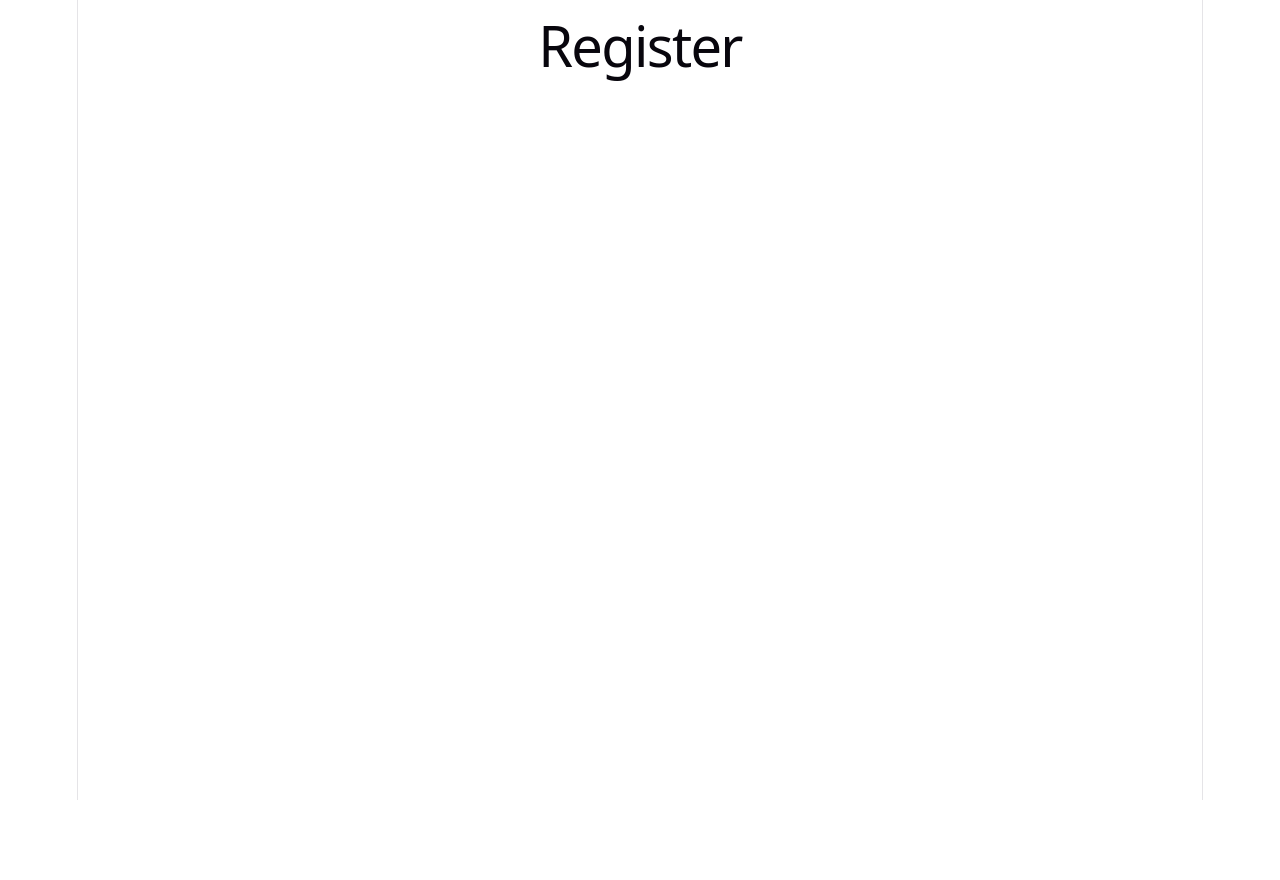
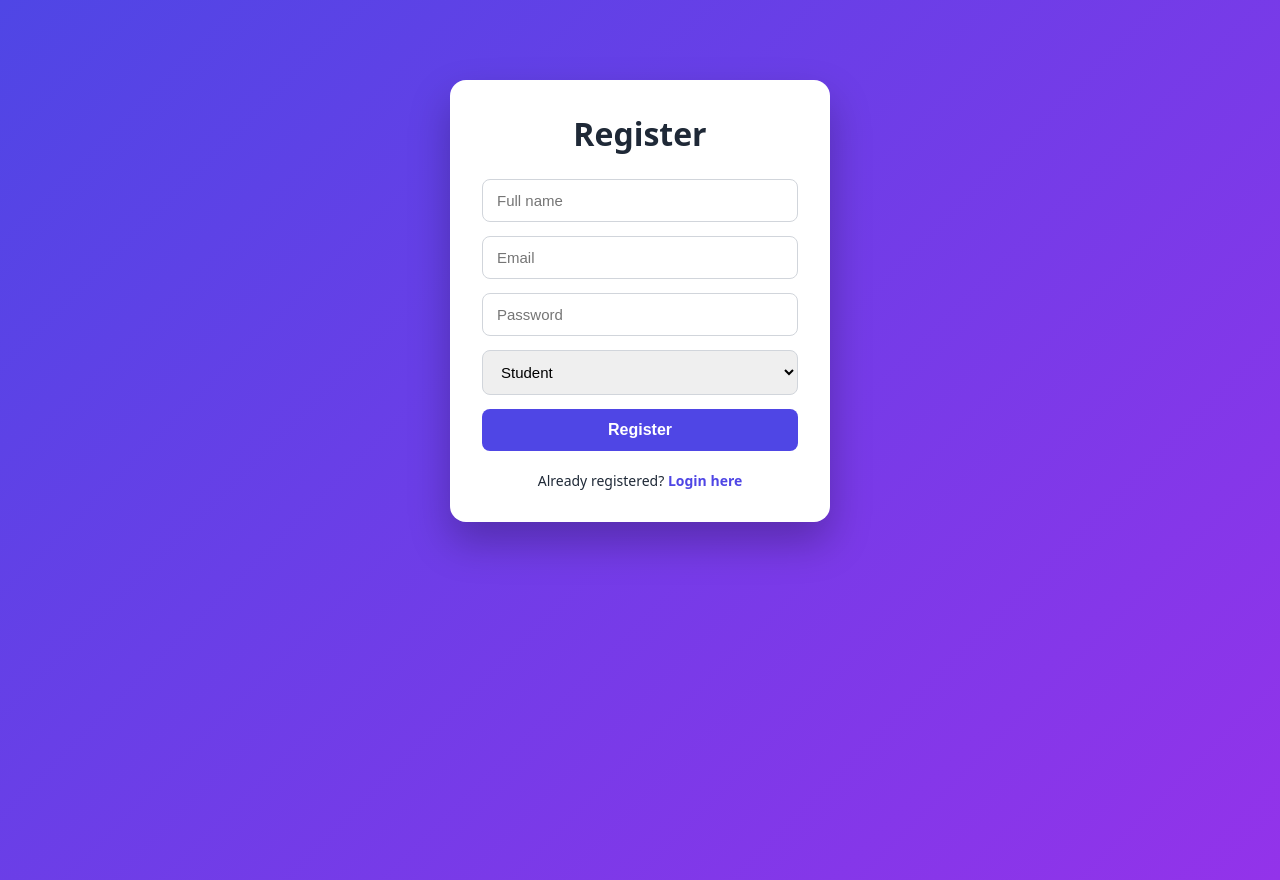
Before and after one commit to nuhie-cmd/project-portal, a React (Vite) app in the folder client/: page /register in a window 1280 px wide. Before the commit the page ends 800 px from the top, so only its background shows below. Built offline with nearby package versions, Linux system fonts and the light colour scheme.

Commit message:
Style login and register pages

```diff
--- a/client/src/index.css
+++ b/client/src/index.css
@@ -1,111 +1,73 @@
-:root {
-  --text: #6b6375;
-  --text-h: #08060d;
-  --bg: #fff;
-  --border: #e5e4e7;
-  --code-bg: #f4f3ec;
-  --accent: #aa3bff;
-  --accent-bg: rgba(170, 59, 255, 0.1);
-  --accent-border: rgba(170, 59, 255, 0.5);
-  --social-bg: rgba(244, 243, 236, 0.5);
-  --shadow:
-    rgba(0, 0, 0, 0.1) 0 10px 15px -3px, rgba(0, 0, 0, 0.05) 0 4px 6px -2px;
-
-  --sans: system-ui, 'Segoe UI', Roboto, sans-serif;
-  --heading: system-ui, 'Segoe UI', Roboto, sans-serif;
-  --mono: ui-monospace, Consolas, monospace;
-
-  font: 18px/145% var(--sans);
-  letter-spacing: 0.18px;
-  color-scheme: light dark;
-  color: var(--text);
-  background: var(--bg);
-  font-synthesis: none;
-  text-rendering: optimizeLegibility;
-  -webkit-font-smoothing: antialiased;
-  -moz-osx-font-smoothing: grayscale;
-
-  @media (max-width: 1024px) {
-    font-size: 16px;
-  }
-}
-
-@media (prefers-color-scheme: dark) {
-  :root {
-    --text: #9ca3af;
-    --text-h: #f3f4f6;
-    --bg: #16171d;
-    --border: #2e303a;
-    --code-bg: #1f2028;
-    --accent: #c084fc;
-    --accent-bg: rgba(192, 132, 252, 0.15);
-    --accent-border: rgba(192, 132, 252, 0.5);
-    --social-bg: rgba(47, 48, 58, 0.5);
-    --shadow:
-      rgba(0, 0, 0, 0.4) 0 10px 15px -3px, rgba(0, 0, 0, 0.25) 0 4px 6px -2px;
-  }
-
-  #social .button-icon {
-    filter: invert(1) brightness(2);
-  }
+* {
+  box-sizing: border-box;
 }
 
 body {
   margin: 0;
+  min-height: 100vh;
+  font-family: system-ui, "Segoe UI", sans-serif;
+  color: #1f2937;
+  background: linear-gradient(135deg, #4f46e5, #9333ea);
 }
 
-#root {
-  width: 1126px;
-  max-width: 100%;
-  margin: 0 auto;
+.auth-card {
+  max-width: 380px;
+  margin: 80px auto;
+  padding: 32px;
+  background: #ffffff;
+  border-radius: 16px;
+  box-shadow: 0 20px 40px rgba(0, 0, 0, 0.25);
+}
+
+.auth-card h1 {
+  margin: 0 0 24px;
   text-align: center;
-  border-inline: 1px solid var(--border);
-  min-height: 100svh;
+}
+
+.auth-card form {
   display: flex;
   flex-direction: column;
-  box-sizing: border-box;
+  gap: 14px;
 }
 
-h1,
-h2 {
-  font-family: var(--heading);
-  font-weight: 500;
-  color: var(--text-h);
+.auth-card input,
+.auth-card select {
+  padding: 12px 14px;
+  border: 1px solid #d1d5db;
+  border-radius: 8px;
+  font-size: 15px;
 }
 
-h1 {
-  font-size: 56px;
-  letter-spacing: -1.68px;
-  margin: 32px 0;
-  @media (max-width: 1024px) {
-    font-size: 36px;
-    margin: 20px 0;
-  }
-}
-h2 {
-  font-size: 24px;
-  line-height: 118%;
-  letter-spacing: -0.24px;
-  margin: 0 0 8px;
-  @media (max-width: 1024px) {
-    font-size: 20px;
-  }
-}
-p {
-  margin: 0;
+.auth-card input:focus,
+.auth-card select:focus {
+  outline: none;
+  border-color: #4f46e5;
+  box-shadow: 0 0 0 3px rgba(79, 70, 229, 0.2);
 }
 
-code,
-.counter {
-  font-family: var(--mono);
-  display: inline-flex;
-  border-radius: 4px;
-  color: var(--text-h);
+.auth-card button {
+  padding: 12px;
+  border: none;
+  border-radius: 8px;
+  background: #4f46e5;
+  color: #ffffff;
+  font-size: 16px;
+  font-weight: 600;
+  cursor: pointer;
 }
 
-code {
-  font-size: 15px;
-  line-height: 135%;
-  padding: 4px 8px;
-  background: var(--code-bg);
+.auth-card button:hover {
+  background: #4338ca;
 }
+
+.auth-card p {
+  margin: 20px 0 0;
+  text-align: center;
+  font-size: 14px;
+}
+
+.auth-card a {
+  color: #4f46e5;
+  font-weight: 600;
+  text-decoration: none;
+}
--- a/client/src/pages/Login.jsx
+++ b/client/src/pages/Login.jsx
@@ -1,5 +1,38 @@
+import { useState } from "react";
+import { Link } from "react-router-dom";
+
 function Login() {
-  return <h1>Login</h1>;
+  const [email, setEmail] = useState("");
+  const [password, setPassword] = useState("");
+
+  const handleSubmit = (e) => {
+    e.preventDefault();
+    console.log("Login clicked for:", email);
+  };
+
+  return (
+    <div className="auth-card">
+      <h1>Login</h1>
+      <form onSubmit={handleSubmit}>
+        <input
+          type="email"
+          placeholder="Email"
+          value={email}
+          onChange={(e) => setEmail(e.target.value)}
+        />
+        <input
+          type="password"
+          placeholder="Password"
+          value={password}
+          onChange={(e) => setPassword(e.target.value)}
+        />
+        <button type="submit">Login</button>
+      </form>
+      <p>
+        New team? <Link to="/register">Register here</Link>
+      </p>
+    </div>
+  );
 }
 
 export default Login;
--- a/client/src/pages/Register.jsx
+++ b/client/src/pages/Register.jsx
@@ -1,5 +1,51 @@
+import { useState } from "react";
+import { Link } from "react-router-dom";
+
 function Register() {
-  return <h1>Register</h1>;
+  const [name, setName] = useState("");
+  const [email, setEmail] = useState("");
+  const [password, setPassword] = useState("");
+  const [role, setRole] = useState("student");
+
+  const handleSubmit = (e) => {
+    e.preventDefault();
+    console.log("Register clicked:", name, email, role);
+  };
+
+  return (
+    <div className="auth-card">
+      <h1>Register</h1>
+      <form onSubmit={handleSubmit}>
+        <input
+          type="text"
+          placeholder="Full name"
+          value={name}
+          onChange={(e) => setName(e.target.value)}
+        />
+        <input
+          type="email"
+          placeholder="Email"
+          value={email}
+          onChange={(e) => setEmail(e.target.value)}
+        />
+        <input
+          type="password"
+          placeholder="Password"
+          value={password}
+          onChange={(e) => setPassword(e.target.value)}
+        />
+        <select value={role} onChange={(e) => setRole(e.target.value)}>
+          <option value="student">Student</option>
+          <option value="guide">Guide</option>
+          <option value="coordinator">Coordinator</option>
+        </select>
+        <button type="submit">Register</button>
+      </form>
+      <p>
+        Already registered? <Link to="/">Login here</Link>
+      </p>
+    </div>
+  );
 }
 
 export default Register;
```
